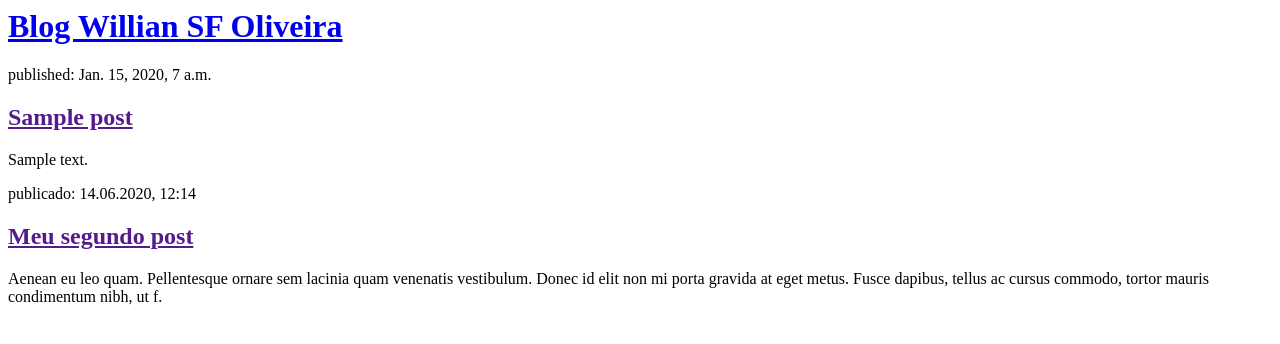
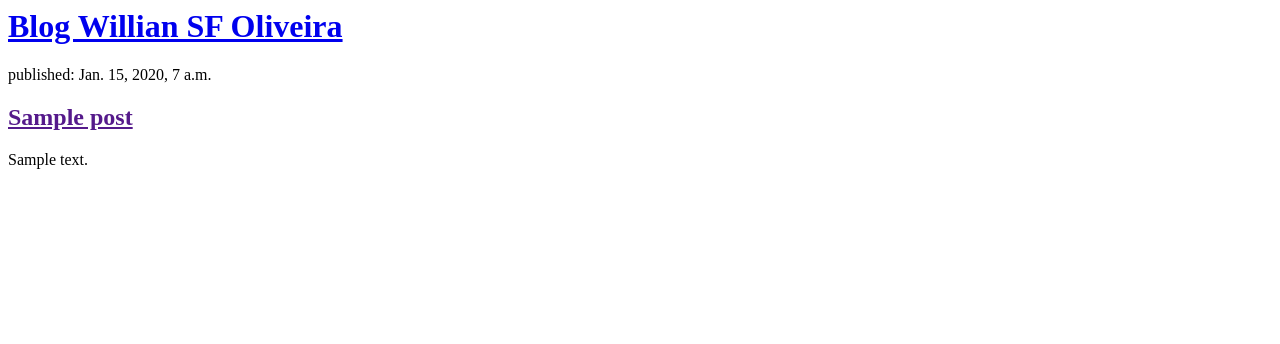
Before and after one commit to WillianBorer/my-first-blog, a Django app: template blog/templates/blog/post_list.html in a window 1280 px wide. Shown: the top 344 px of the page. Run offline with Django 3.2, Linux system fonts and the light colour scheme; the template is opened without the code that fills it: values that come from a table or form of the project are taken from there, others are empty; tables that the repository leaves empty hold one stand-in row (values such as "Sample post").

Commit message:
Modified templates to display posts from database.

```diff
--- a/blog/templates/blog/post_list.html
+++ b/blog/templates/blog/post_list.html
@@ -15,10 +15,6 @@
             </div>
         {% endfor %}
 
-        <div>
-            <p>publicado: 14.06.2020, 12:14</p>
-            <h2><a href="">Meu segundo post</a></h2>
-            <p>Aenean eu leo quam. Pellentesque ornare sem lacinia quam venenatis vestibulum. Donec id elit non mi porta gravida at eget metus. Fusce dapibus, tellus ac cursus commodo, tortor mauris condimentum nibh, ut f.</p>
-        </div>
+
     </body>
 </html>
--- a/blog/views.py
+++ b/blog/views.py
@@ -2,6 +2,7 @@ from django.shortcuts import render
 from django.utils import timezone
 from .models import Post
 
+
 def post_list(request):
     posts = Post.objects.filter(published_date__lte=timezone.now()).order_by('published_date')
-    return render(request, 'blog/post_list.html',{})
+    return render(request, 'blog/post_list.html', {'posts': posts})
```
